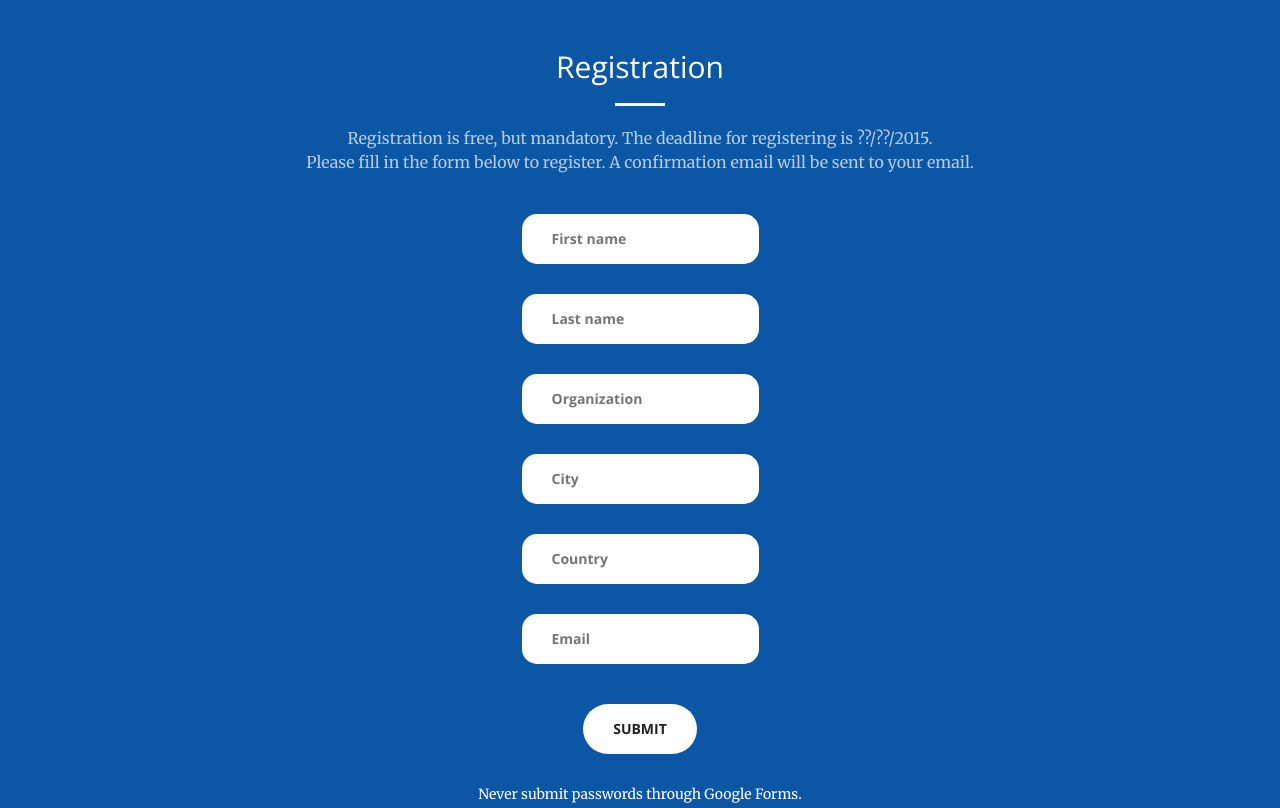
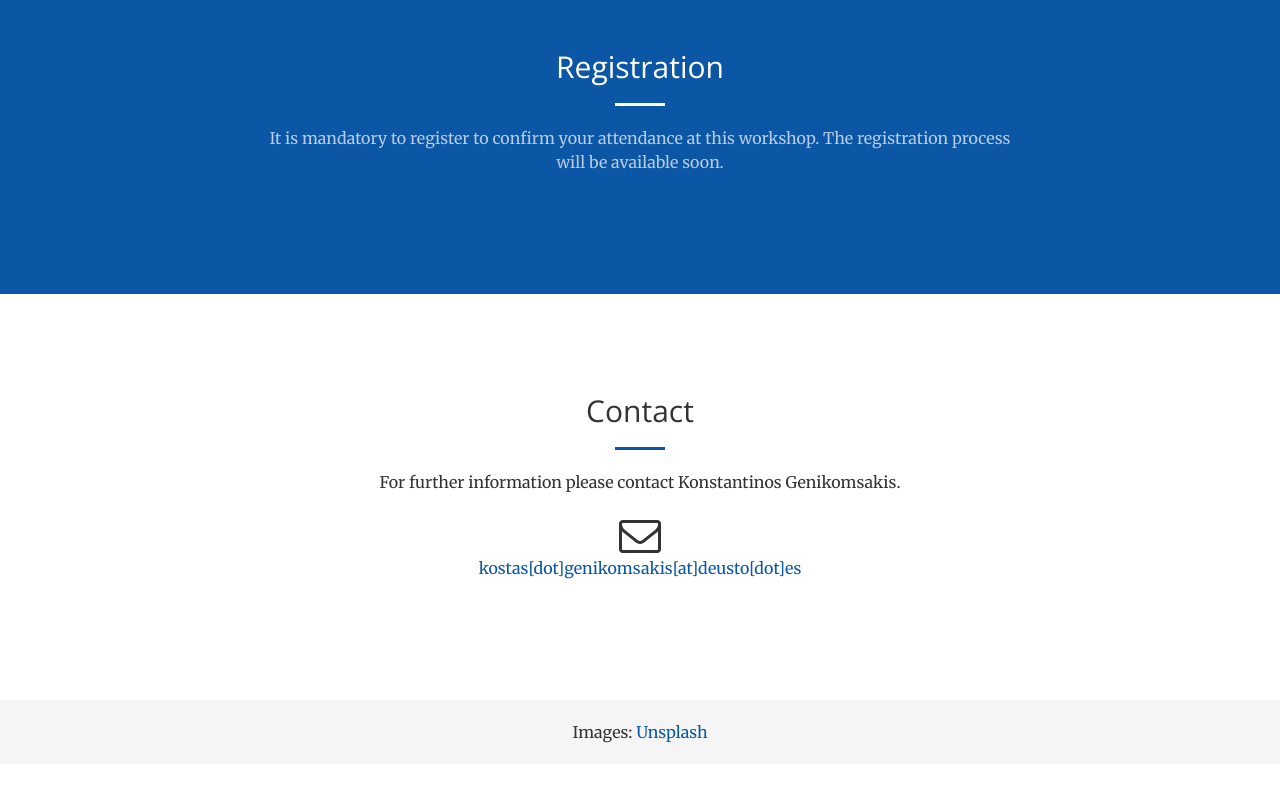
Before and after one commit to Alchemy-Meister/movesmart-workshop, a plain HTML site: page index.html in a window 1280 px wide. Shown: the part 2460-3268 px from the top of the page. After the commit the page ends 3224 px from the top, so only its background shows below. Drawn offline with nearby package versions, Linux system fonts and the light colour scheme; some packages are replaced by stand-ins of ours.

Commit message:
registration form has been hidden

```diff
--- a/index.html
+++ b/index.html
@@ -345,7 +345,7 @@
         var deadline = new Date();
         // Month range goes from 0 to 11.
         // TODO - Change deadline date with real date.
-        deadline.setFullYear(2015, 09, 15);
+        deadline.setFullYear(2015, 07, 15);
         if(today >= deadline) {
             $("form").hide();
             $("#registration-text").text("It is mandatory to register to confirm your attendance at this workshop. The registration process will be available soon.");
```
